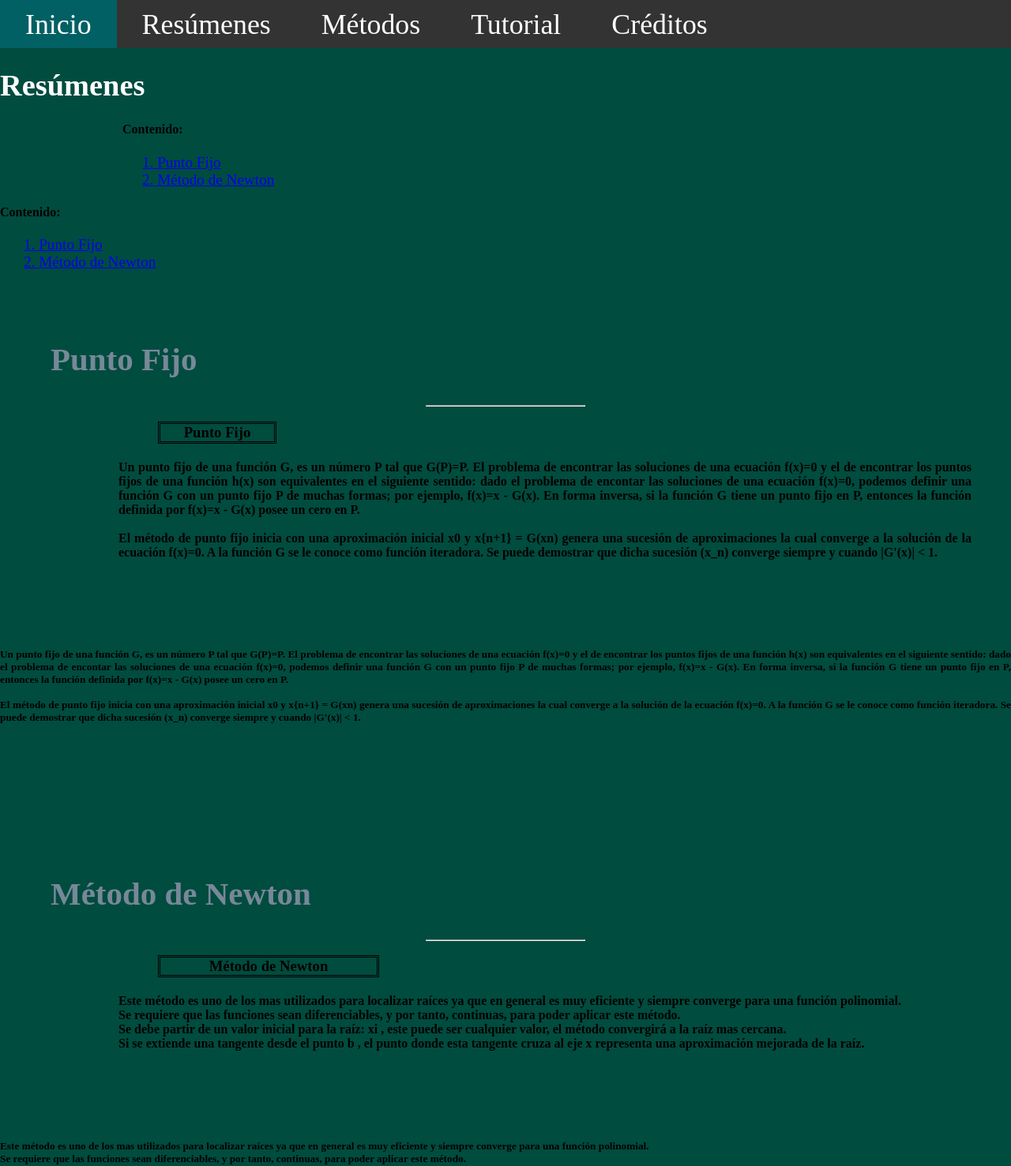
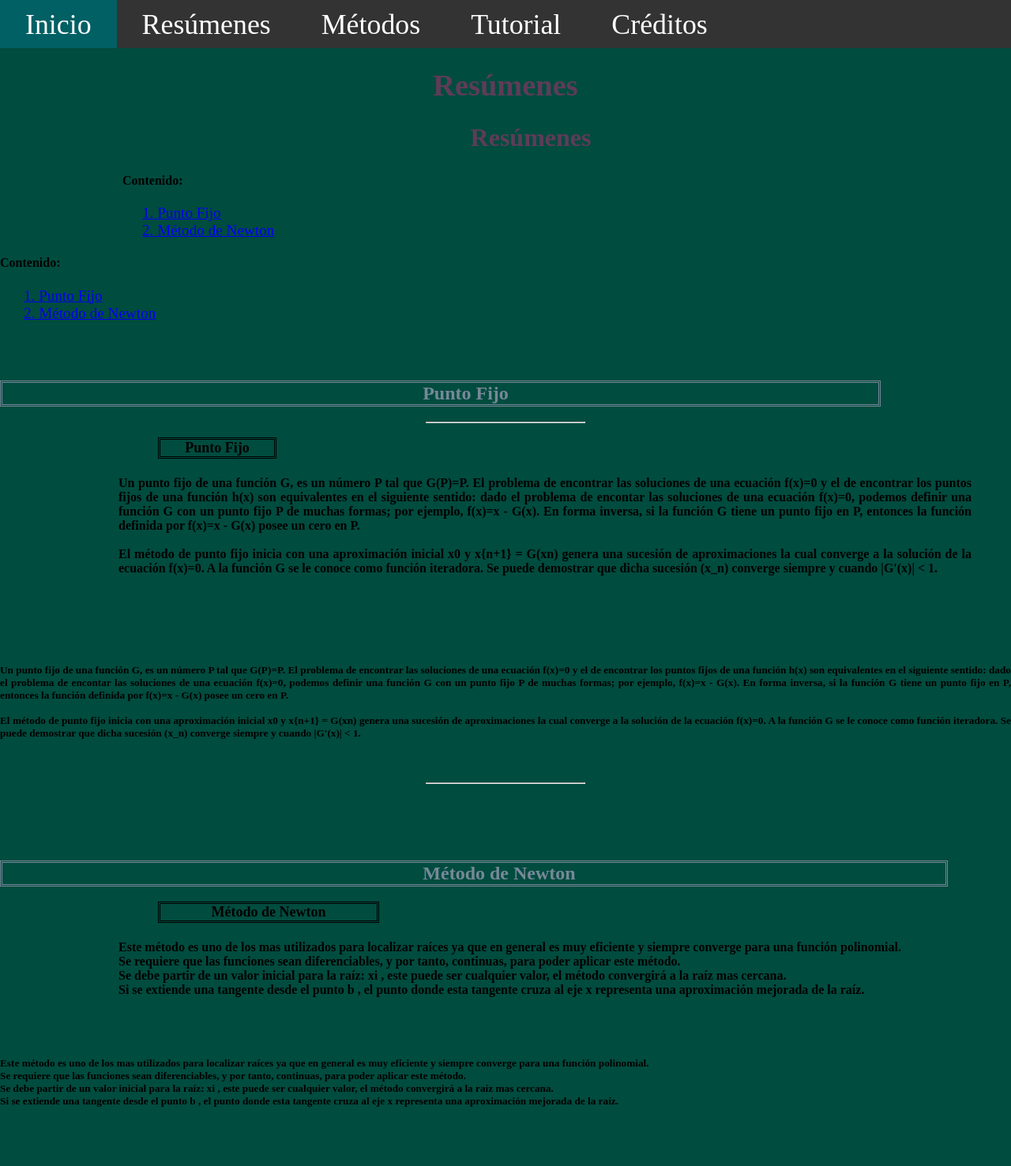
Before and after one commit to mucinoab/MII, a Django app: page /resumenes/ in a window 1280 px wide. Shown: the top 1477 px of the page at 79% size. After the commit the page ends 1402 px from the top, so only its background shows below. Run offline with Django 3.2, Linux system fonts and the light colour scheme.

Commit message:
Update resumenes.html

```diff
--- a/templates/resumenes.html
+++ b/templates/resumenes.html
@@ -3,11 +3,13 @@
     <!-- Page Content -->
     <div class="w3-padding-large" id="Resumenes">
         <!-- Header/Home -->
-        <header class="w3-container w3-padding-32 w3-center w3-black" id="Resumenes">
-            <h1 class="w3-jumbo"><span class="w3-hide-small">Resúmenes</span></h1>
+        <header class="w3-container w3-padding-32" id="Resumenes">
+            <h1 class="w3-jumbo w3-hide-small" style=" text-align: center; color: #5e3c58"><span>Resúmenes</span></h1>
+            <h2 class="w3-hide-large  w3-hide-medium" style="font-size:xx-large; text-align: center; color: #5e3c58"><span>Resúmenes</span></h2>
         </header>
         <!-- Resumenes Section -->
         <div class="w3-text-grey" id="Resumenes">
+
             <!-- Indice computadora -->
             <div class="w3-hide-small">
                 <h4 style="margin-left: 155px"> Contenido: </h4>
@@ -26,9 +28,9 @@
             <a name="PFijo"></a>
             <a name="Punto_Fijo"></a>
             </br></br></br>
-            <h2 class="w3-hide-large  w3-hide-medium w3-text-light-grey">Punto Fijo</h2>
+            <h2 class="w3-hide-large  w3-hide-medium" style= "font-size: x-large; border-style: double; margin-right: 165px; text-align: center;">Punto Fijo</h2>
             <hr class="w3-hide-large w3-hide-medium" style="width:200px" class="w3-opacity">
-            <h3 class="w3-hide-small"style="margin-left: 200px; margin-right: 930px; border-style: double; text-align: center;">Punto
+            <h3 class="w3-hide-small"style="margin-left: 200px; margin-right: 930px; border-style: double; font-size: large; text-align: center;">Punto
                 Fijo</a></h3>
             <h4 class="small w3-hide-small" style="margin-left: 150px; margin-right: 50px; text-align: justify">
                 Un punto fijo de una función G, es un número P tal que G(P)=P. El problema de encontrar las soluciones
@@ -55,16 +57,17 @@
                 El método de punto fijo inicia con una aproximación inicial x0 y x{n+1} = G(xn) genera una sucesión de
                 aproximaciones la cual converge a la solución de la ecuación f(x)=0. A la función G se le conoce como
                 función iteradora. Se puede demostrar que dicha sucesión (x_n) converge siempre y cuando |G'(x)| < 1.
-                <br><br>
+
                 </br></br></br></br>
+                <hr class="w3-hide-large w3-hide-medium" style="width:200px" class="w3-opacity">
              </h5>
              <a name="MNewton"></a>
              <a name="Newton"></a>
             </br></br></br>
-            <h2 class="w3-hide-large  w3-hide-medium w3-text-light-grey">Método de Newton</h2>
-            <hr class="w3-hide-large w3-hide-medium" style="width:200px" class="w3-opacity">
+            <h2 class="w3-hide-large  w3-hide-medium" style= "font-size: x-large; border-style: double; margin-right: 80px; text-align: center;">Método de Newton</h2>
+
             <h3 class="w3-hide-small"
-                style="margin-left: 200px; margin-right: 800px; border-style: double; text-align: center;">Método de Newton</h3>
+                style="margin-left: 200px; margin-right: 800px; border-style: double; font-size: large; text-align: center;">Método de Newton</h3>
             <h4 class="small w3-hide-small" style="margin-left: 150px; margin-right: 50px; text-align: justify">
                 Este método es uno de los mas utilizados para localizar raíces ya que en general es muy eficiente y siempre converge para una función polinomial.
                 <br>
@@ -73,7 +76,7 @@
                 Se debe partir de  un valor inicial para la raíz: xi , este puede ser cualquier valor, el método convergirá a la raíz mas cercana.
                 <br>
                 Si se extiende una tangente desde el punto b , el punto donde esta tangente cruza al eje x representa una aproximación mejorada de la raíz.
-                <br><br>
+
                 </br></br></br></br>
             </h4>
             <h5 class="w3-hide-large w3-hide-medium" style="text-align: justify;">
```
